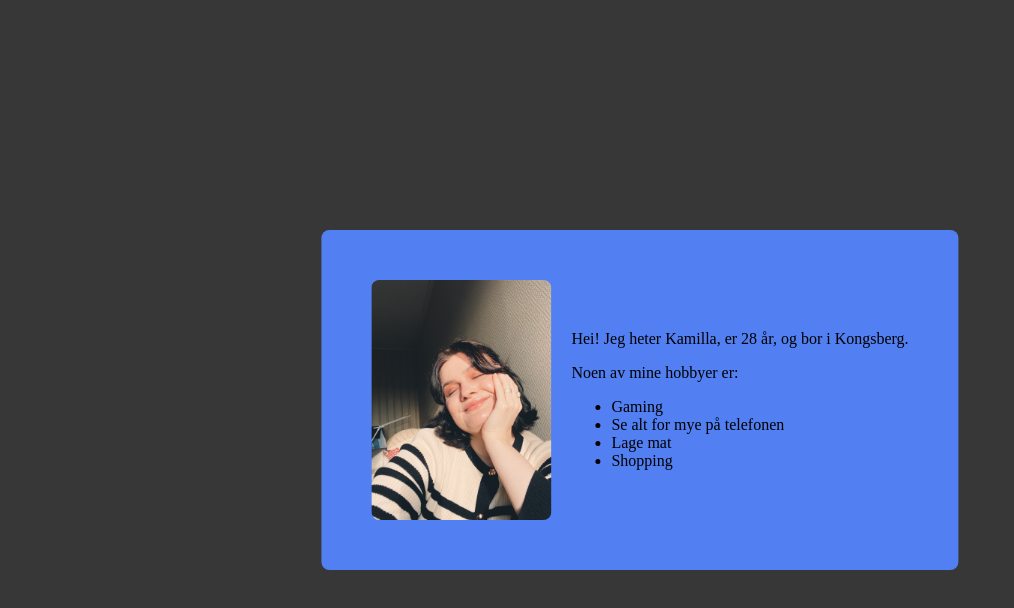
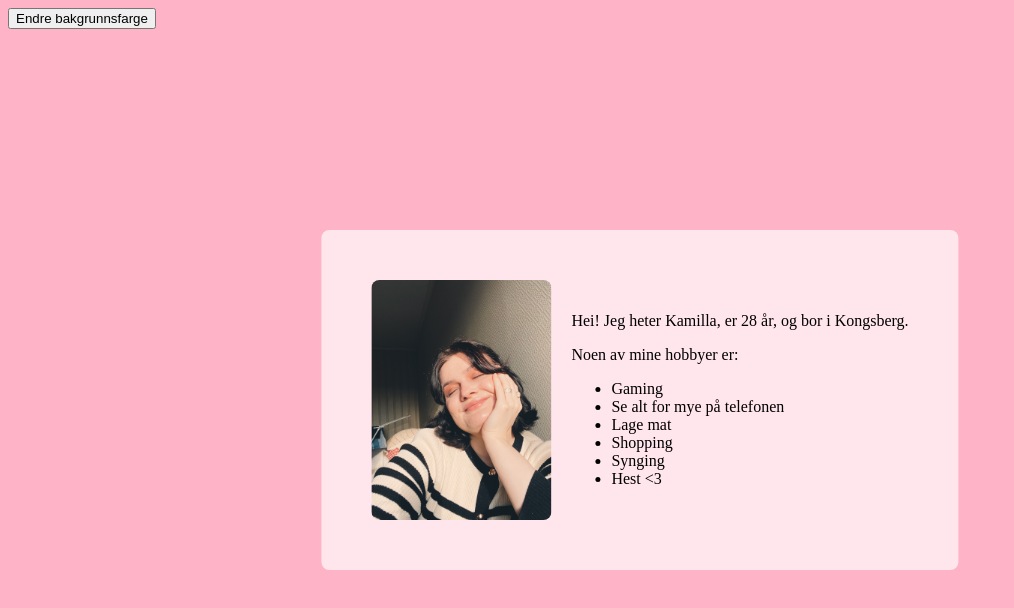
Before and after one commit to Kamillaaks/Introduksjon, a plain HTML site: page index.html in a window 1280 px wide. Shown: the whole page, without its empty margins (0-1014 px from the left). Drawn offline with Linux system fonts and the light colour scheme.

Commit message:
Update index.html

```diff
--- a/index.html
+++ b/index.html
@@ -6,7 +6,7 @@
     <title>Itsa me, Kamilly</title>
     <style>
         body {
-            background-color: rgb(55, 55, 55);
+            background-color: #ffb3c6;
         }
         .flex {
             display: flex;
@@ -17,7 +17,7 @@
             top: 50%;
             left: 50%;
             transform: translate(-50%, -50%);
-            background-color: rgb(82, 127, 241);
+            background-color: #ffe5ec;
             border-radius: 8px;
         }
         .image {
@@ -41,8 +41,17 @@
                 <li>Se alt for mye på telefonen</li>
                 <li>Lage mat</li>
                 <li>Shopping</li>
+                <li>Synging</li>
+                <li>Hest <3</li>
             </ul>
         </div>
     </div>
+
+    <button type="button" onclick="myFunction()">Endre bakgrunnsfarge</button>
+    <script>
+        function myFunction() {
+            document.body.style.backgroundColor = "#fb6f92";
+        }
+    </script>
 </body>
 </html>
```
